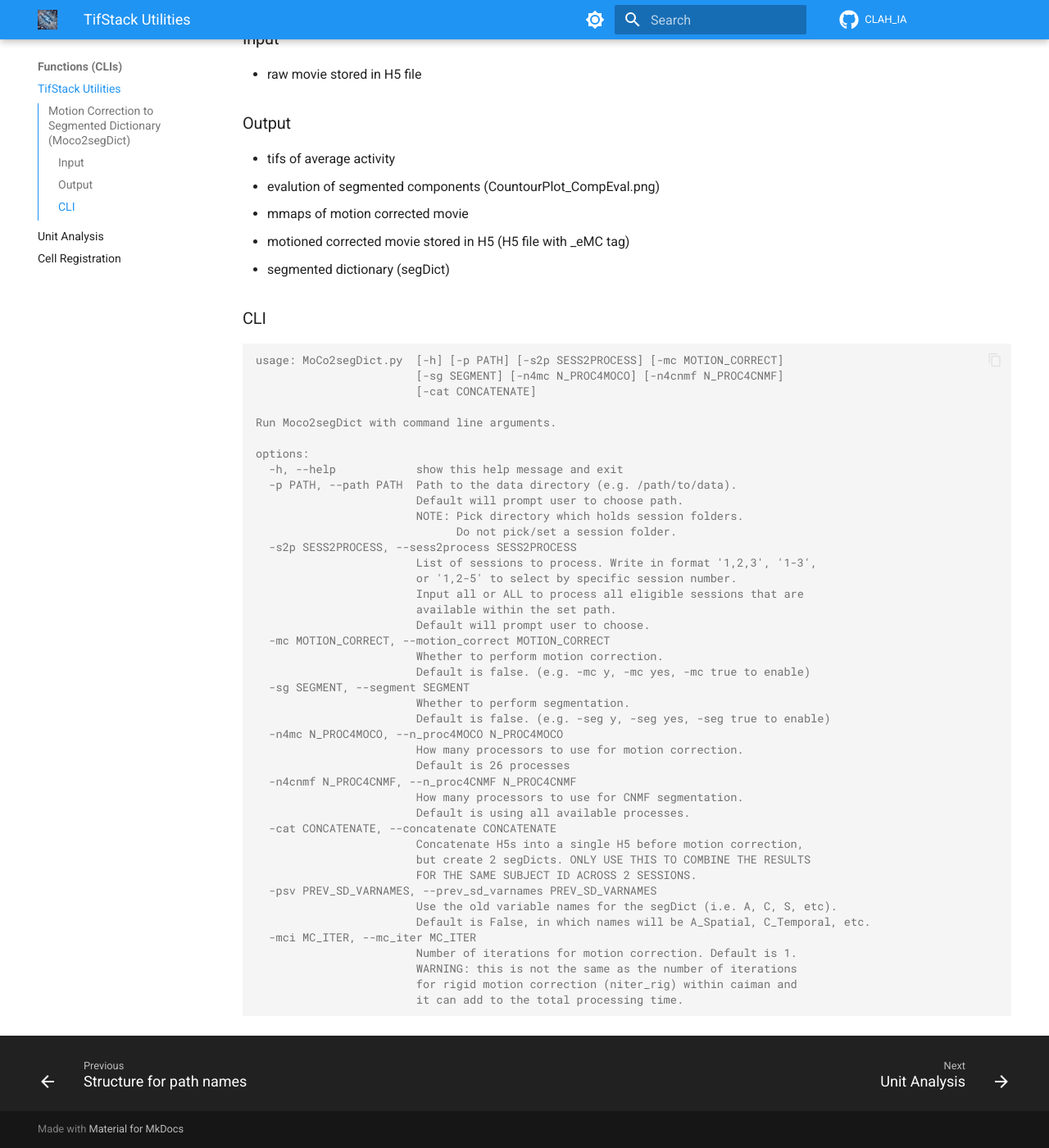
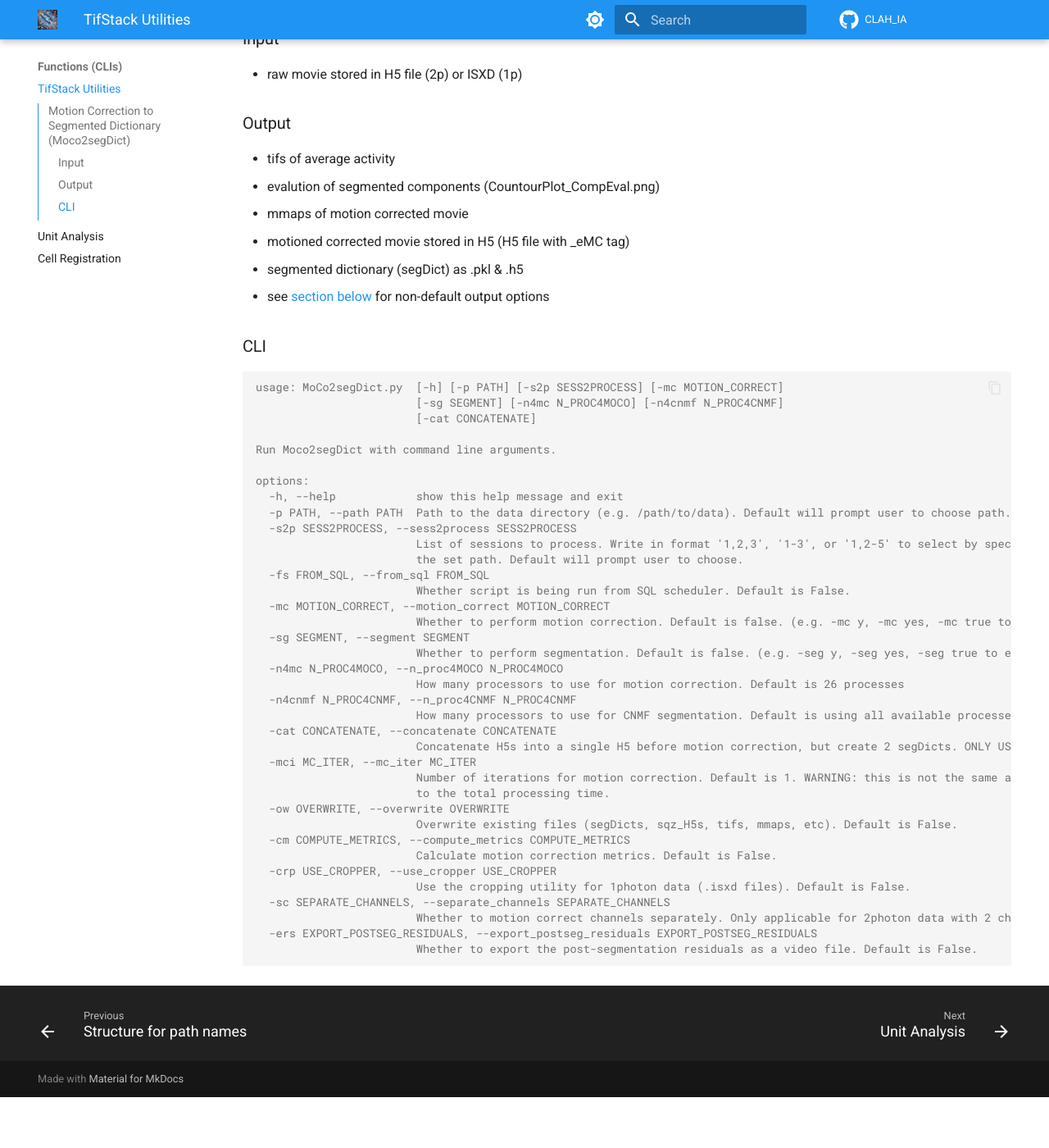
Before and after one commit to thicclatka/CLAH_IA, an MkDocs documentation site: the page built from docs/CLIs/tifStackFunc.md, in a window 1280 px wide and 1400 px high, scrolled down 247 px. Shown: the whole window at 82% size. Built offline with MkDocs 1.6.1 and Material for MkDocs 9.7.7, drawn with Linux system fonts in a browser that asks for light colours; comment, search, counter and statistics services are not loaded; after the commit the page ends 1585 px from its top, so only the background shows below that.

````diff
--- a/docs/CLIs/tifStackFunc.md
+++ b/docs/CLIs/tifStackFunc.md
@@ -4,7 +4,7 @@
 
 ### Input
 
-- raw movie stored in H5 file
+- raw movie stored in H5 file (2p) or ISXD (1p)
 
 ### Output
 
@@ -12,7 +12,8 @@
 - evalution of segmented components (CountourPlot_CompEval.png)
 - mmaps of motion corrected movie
 - motioned corrected movie stored in H5 (H5 file with \_eMC tag)
-- segmented dictionary (segDict)
+- segmented dictionary (segDict) as .pkl & .h5
+- see [section below](#cli) for non-default output options
 
 ### CLI
 
@@ -25,38 +26,33 @@ Run Moco2segDict with command line arguments.
 
 options:
   -h, --help            show this help message and exit
-  -p PATH, --path PATH  Path to the data directory (e.g. /path/to/data).
-                        Default will prompt user to choose path.
-                        NOTE: Pick directory which holds session folders.
-                              Do not pick/set a session folder.
+  -p PATH, --path PATH  Path to the data directory (e.g. /path/to/data). Default will prompt user to choose path. NOTE: Pick directory which holds session folders; do not pick/set a session folder.
   -s2p SESS2PROCESS, --sess2process SESS2PROCESS
-                        List of sessions to process. Write in format '1,2,3', '1-3',
-                        or '1,2-5' to select by specific session number.
-                        Input all or ALL to process all eligible sessions that are
-                        available within the set path.
-                        Default will prompt user to choose.
+                        List of sessions to process. Write in format '1,2,3', '1-3', or '1,2-5' to select by specific session number. Input all or ALL to process all eligible sessions that are available within
+                        the set path. Default will prompt user to choose.
+  -fs FROM_SQL, --from_sql FROM_SQL
+                        Whether script is being run from SQL scheduler. Default is False.
   -mc MOTION_CORRECT, --motion_correct MOTION_CORRECT
-                        Whether to perform motion correction.
-                        Default is false. (e.g. -mc y, -mc yes, -mc true to enable)
+                        Whether to perform motion correction. Default is false. (e.g. -mc y, -mc yes, -mc true to enable)
   -sg SEGMENT, --segment SEGMENT
-                        Whether to perform segmentation.
-                        Default is false. (e.g. -seg y, -seg yes, -seg true to enable)
+                        Whether to perform segmentation. Default is false. (e.g. -seg y, -seg yes, -seg true to enable)
   -n4mc N_PROC4MOCO, --n_proc4MOCO N_PROC4MOCO
-                        How many processors to use for motion correction.
-                        Default is 26 processes
+                        How many processors to use for motion correction. Default is 26 processes
   -n4cnmf N_PROC4CNMF, --n_proc4CNMF N_PROC4CNMF
-                        How many processors to use for CNMF segmentation.
-                        Default is using all available processes.
+                        How many processors to use for CNMF segmentation. Default is using all available processes.
   -cat CONCATENATE, --concatenate CONCATENATE
-                        Concatenate H5s into a single H5 before motion correction,
-                        but create 2 segDicts. ONLY USE THIS TO COMBINE THE RESULTS
-                        FOR THE SAME SUBJECT ID ACROSS 2 SESSIONS.
-  -psv PREV_SD_VARNAMES, --prev_sd_varnames PREV_SD_VARNAMES
-                        Use the old variable names for the segDict (i.e. A, C, S, etc).
-                        Default is False, in which names will be A_Spatial, C_Temporal, etc.
+                        Concatenate H5s into a single H5 before motion correction, but create 2 segDicts. ONLY USE THIS TO COMBINE THE RESULTS FOR THE SAME SUBJECT ID ACROSS 2 SESSIONS.
   -mci MC_ITER, --mc_iter MC_ITER
-                        Number of iterations for motion correction. Default is 1.
-                        WARNING: this is not the same as the number of iterations
-                        for rigid motion correction (niter_rig) within caiman and
-                        it can add to the total processing time.
+                        Number of iterations for motion correction. Default is 1. WARNING: this is not the same as the number of iterations for rigid motion correction (niter_rig) within caiman and it can add
+                        to the total processing time.
+  -ow OVERWRITE, --overwrite OVERWRITE
+                        Overwrite existing files (segDicts, sqz_H5s, tifs, mmaps, etc). Default is False.
+  -cm COMPUTE_METRICS, --compute_metrics COMPUTE_METRICS
+                        Calculate motion correction metrics. Default is False.
+  -crp USE_CROPPER, --use_cropper USE_CROPPER
+                        Use the cropping utility for 1photon data (.isxd files). Default is False.
+  -sc SEPARATE_CHANNELS, --separate_channels SEPARATE_CHANNELS
+                        Whether to motion correct channels separately. Only applicable for 2photon data with 2 channels. Default is False.
+  -ers EXPORT_POSTSEG_RESIDUALS, --export_postseg_residuals EXPORT_POSTSEG_RESIDUALS
+                        Whether to export the post-segmentation residuals as a video file. Default is False.
 ```
````
Also changed, not shown: README.md (+2 -2 lines), docs/1_installation.md (+1 -1 lines), docs/CLIs/cellRegistration.md (+6 -6 lines), docs/CLIs/unitAnalysis.md (+11 -11 lines).
